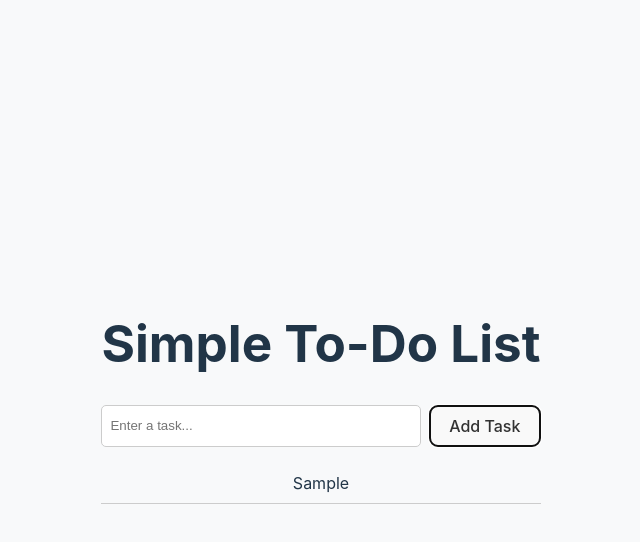
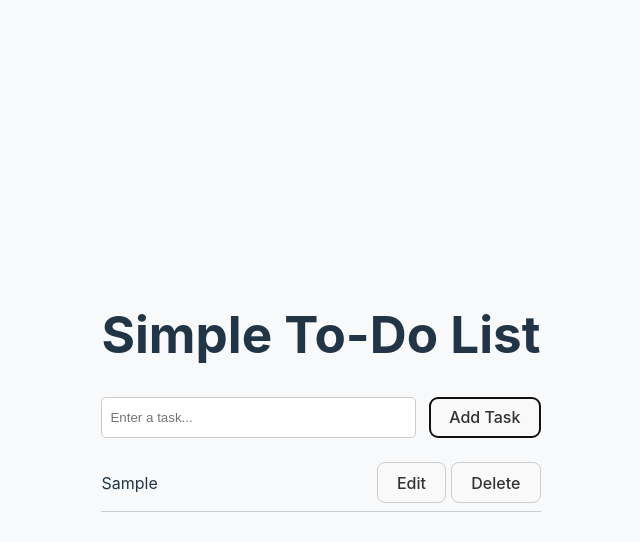
Before and after one commit to dali-lab/23s-frontend-miniseries-react-demo, a React (Vite) app: page / in a window 1280 px wide. Both pictures are taken after typing "Sample" into the empty fields and a click on the button "Add Task". Shown: the top 542 px of the page, without its empty margins (319-959 px from the left). Built offline with nearby package versions, Linux system fonts and the light colour scheme.

Commit message:
edit delete tasks

```diff
--- a/src/App.css
+++ b/src/App.css
@@ -35,6 +35,8 @@ button {
   background-color: #007bff;
   color: rgba(0,0,0,0.8);
   cursor: pointer;
+
+  margin-left: 5px;
 }
 
 button:hover {
@@ -50,4 +52,14 @@ ul {
 li {
   padding: 0.5rem 0;
   border-bottom: 1px solid #ccc;
+
+  display: flex;
+  justify-content: space-between;
+  align-items: center;
 }
+
+.edit-buttons {
+  min-width: 200px;
+  display: flex;
+  justify-content: flex-end;
+}
--- a/src/App.jsx
+++ b/src/App.jsx
@@ -11,11 +11,21 @@ function App() {
     setTasks((prevTasks) => [...prevTasks, task]);
   };
 
+  const deleteTask = (index) => {
+    setTasks((prevTasks) => prevTasks.filter((_, i) => i !== index));
+  };
+
+  const updateTask = (index, newTask) => {
+    setTasks((prevTasks) =>
+      prevTasks.map((task, i) => (i === index ? newTask : task))
+    );
+  };
+
   return (
     <div className="App">
       <h1>Simple To-Do List</h1>
       <TaskForm onSubmit={addTask} />
-      <TaskList tasks={tasks} />
+      <TaskList tasks={tasks} onDelete={deleteTask} onUpdate={updateTask} />
     </div>
   );
 }
--- a/src/components/TaskList.jsx
+++ b/src/components/TaskList.jsx
@@ -1,8 +1,39 @@
-function TaskList({ tasks }) {
+import { useEffect, useState } from 'react';
+
+function TaskList({ tasks, onDelete, onUpdate }) {
+  const [editIndex, setEditIndex] = useState(null);
+  const [editValue, setEditValue] = useState('');
+
+  const handleEditSubmit = (index) => {
+    onUpdate(index, editValue);
+    setEditIndex(null);
+  };
+
+  useEffect(() => {
+    if (editIndex !== null) {
+      setEditValue(tasks[editIndex]);
+    }
+  }, [editIndex, tasks]);
+
   return (
     <ul>
       {tasks.map((task, index) => (
-        <li key={index}>{task}</li>
+        <li key={index}>
+          {editIndex === index ? (
+            <>
+              <input type="text" value={editValue} onChange={(e) => setEditValue(e.target.value)} />
+              <button onClick={() => handleEditSubmit(index)}>Save</button>
+            </>
+          ) : (
+            <>
+              {task}
+              <div className="edit-buttons">
+                <button onClick={() => setEditIndex(index)}>Edit</button>
+                <button onClick={() => onDelete(index)}>Delete</button>
+              </div>
+            </>
+          )}
+        </li>
       ))}
     </ul>
   );
```
